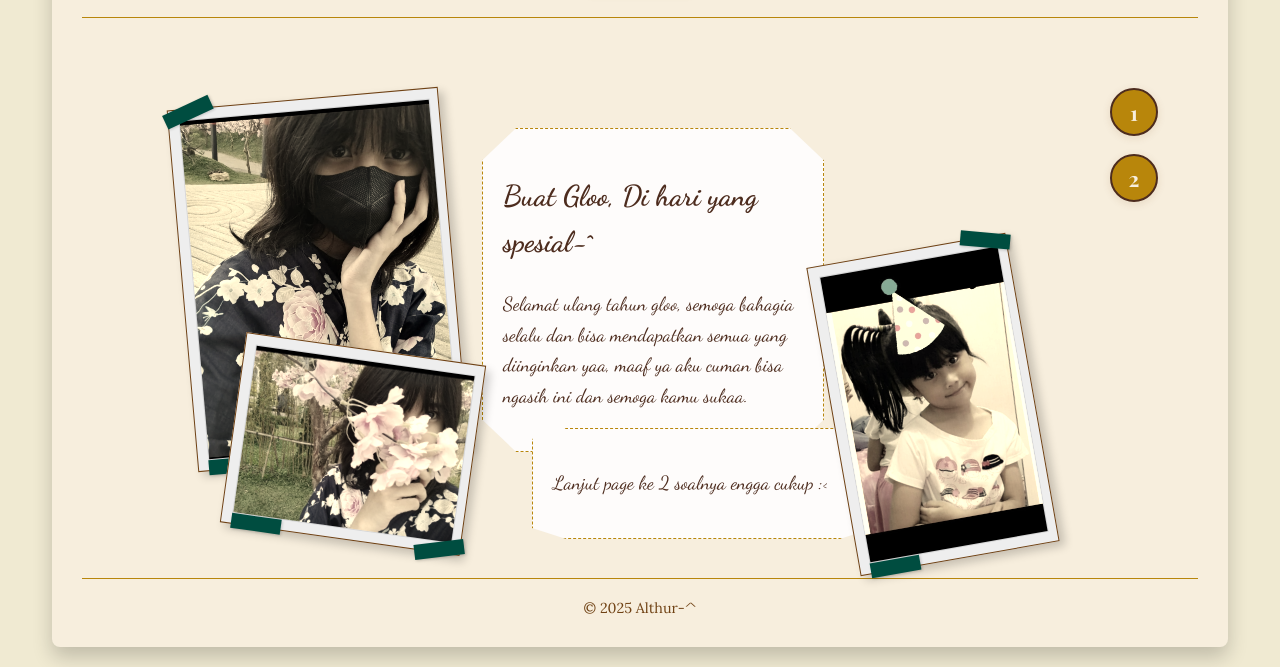
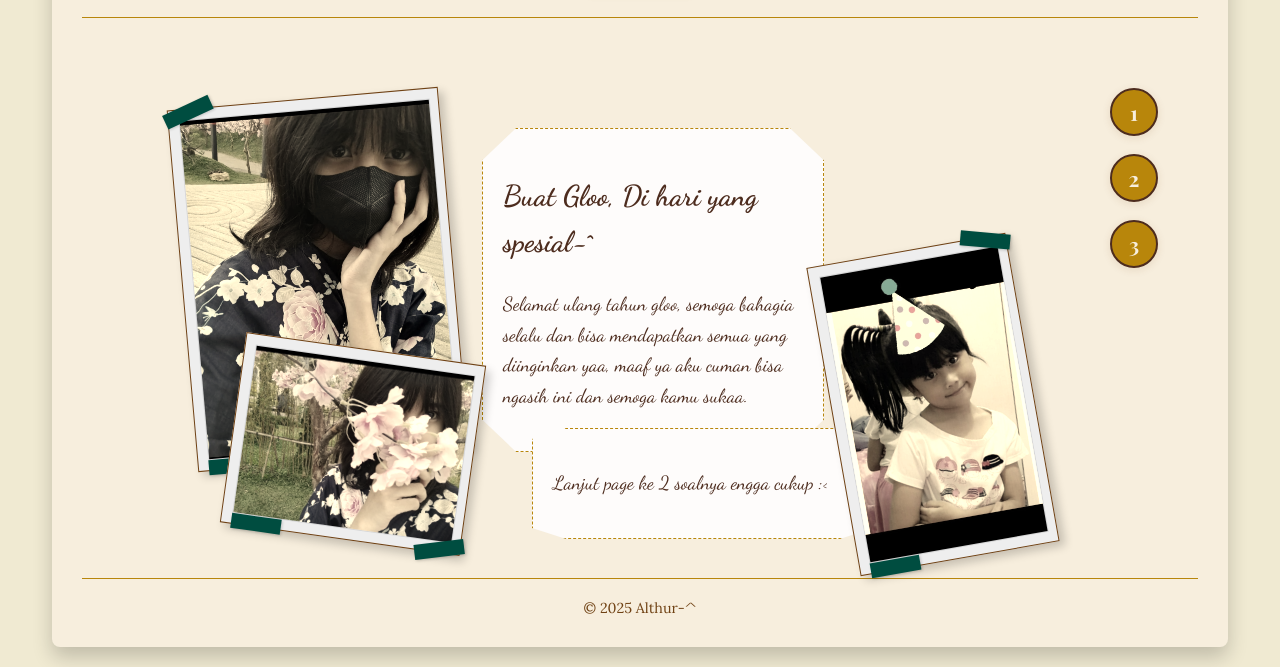
Before and after one commit to Althur-Nix/glue-scrapbook, a plain HTML site: page index.html in a window 1280 px wide. Shown: the part 196-863 px from the top of the page. Drawn offline with nearby package versions, Linux system fonts and the light colour scheme.

Commit message:
pesan update

```diff
--- a/index.html
+++ b/index.html
@@ -92,6 +92,7 @@
         <nav class="scrapbook-nav vertical-nav">
           <button class="nav-btn" data-page="1">1</button>
           <button class="nav-btn" data-page="2">2</button>
+          <button class="nav-btn" data-page="3">3</button>
         </nav>
       </main>
       <footer class="scrapbook-footer">&copy; 2025 Althur-^</footer>
```
